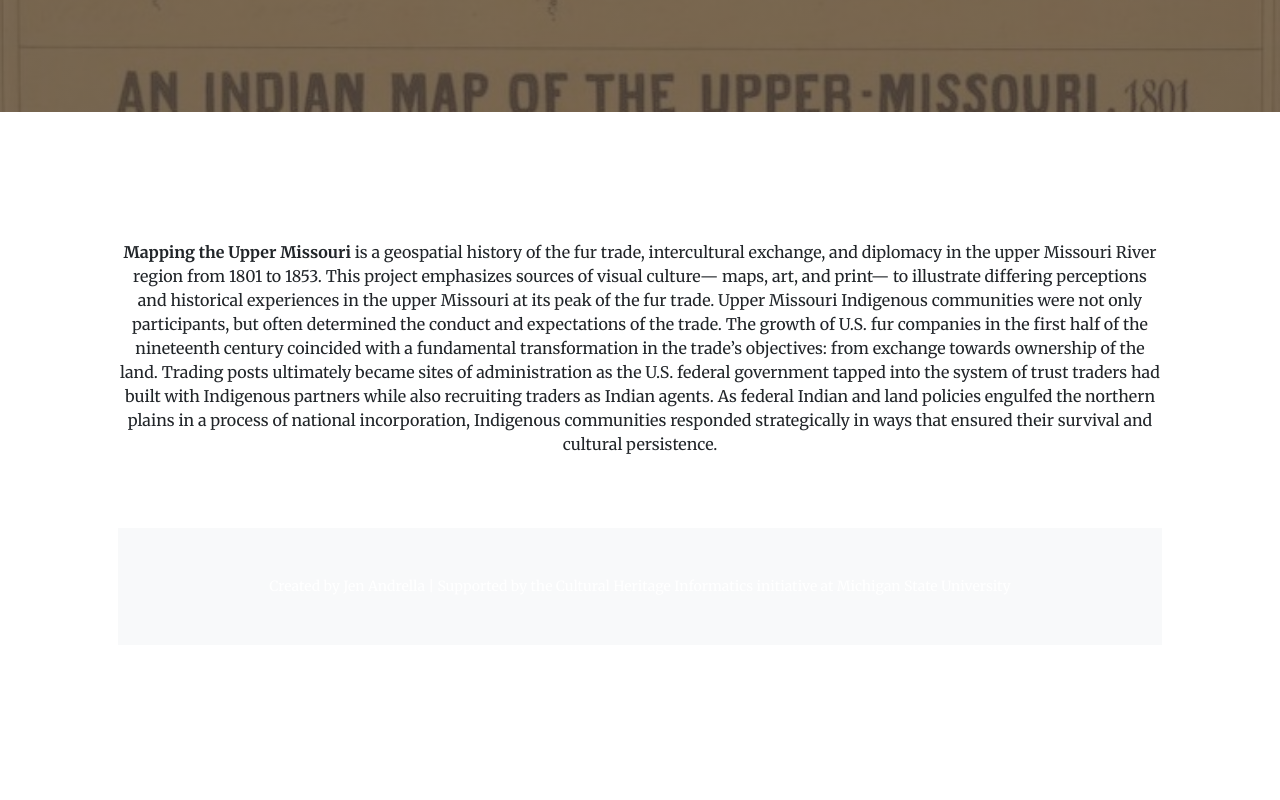
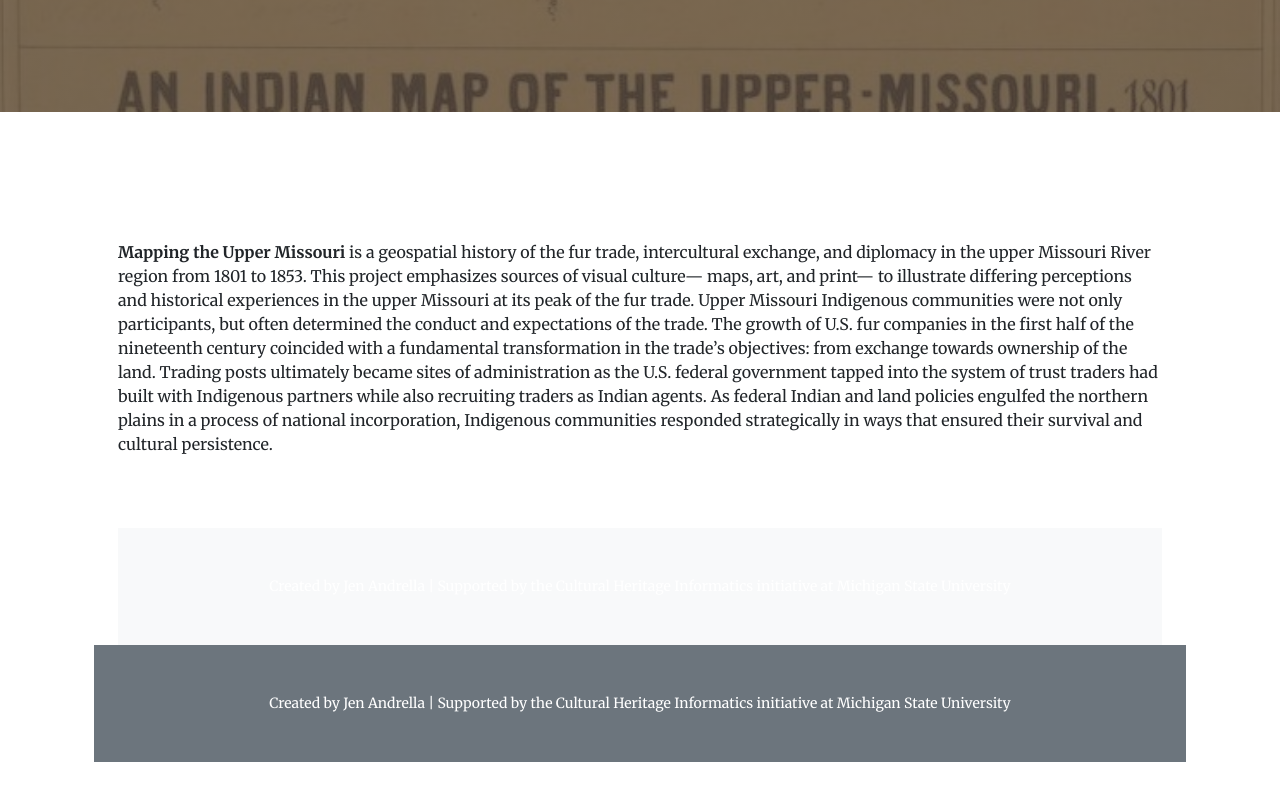
Before and after one commit to jandrel/testrepo, a plain HTML site: page index.html in a window 1280 px wide. Shown: the part 688-1488 px from the top of the page. Before the commit the page ends 1461 px from the top, so only its background shows below. Drawn offline with nearby package versions, Linux system fonts and the light colour scheme; some packages are replaced by stand-ins of ours; a script that the page names is missing.

Commit message:
Update index.html

```diff
--- a/index.html
+++ b/index.html
@@ -53,7 +53,7 @@
         <section class="page-section bg-white" id="about">
             <div class="container px-4 px-lg-5">
                 <div class="row gx-4 gx-lg-5 justify-content-left">
-                    <div class="col-lg-12 text-center">
+                    <div class="col-lg-12 text-left">
                         <p class="text-black-75 mb-4"><b>Mapping the Upper Missouri</b> is a geospatial history of the fur trade, intercultural exchange, and diplomacy in the upper Missouri River region from 1801 to 1853. This project emphasizes sources of visual culture— maps, art, and print— to illustrate differing perceptions and historical experiences in the upper Missouri at its peak of the fur trade. Upper Missouri Indigenous communities were not only participants, but often determined the conduct and expectations of the trade. The growth of U.S. fur companies in the first half of the nineteenth century coincided with a fundamental transformation in the trade’s objectives: from exchange towards ownership of the land. Trading posts ultimately became sites of administration as the U.S. federal government tapped into the system of trust traders had built with Indigenous partners while also recruiting traders as Indian agents. As federal Indian and land policies engulfed the northern plains in a process of national incorporation, Indigenous communities responded strategically in ways that ensured their survival and cultural persistence.</p>
                     <br>
                     </br>
@@ -61,6 +61,11 @@
 
       <!-- Footer -->
  <footer class="bg-light py-5">
+      <div class="small text-center text-white"> Created by Jen Andrella | Supported by the Cultural Heritage Informatics initiative at Michigan State University</div>
+    </div>
+  </footer>
+
+ <footer class="bg-secondary py-5">
       <div class="small text-center text-white"> Created by Jen Andrella | Supported by the Cultural Heritage Informatics initiative at Michigan State University</div>
     </div>
   </footer>
```
